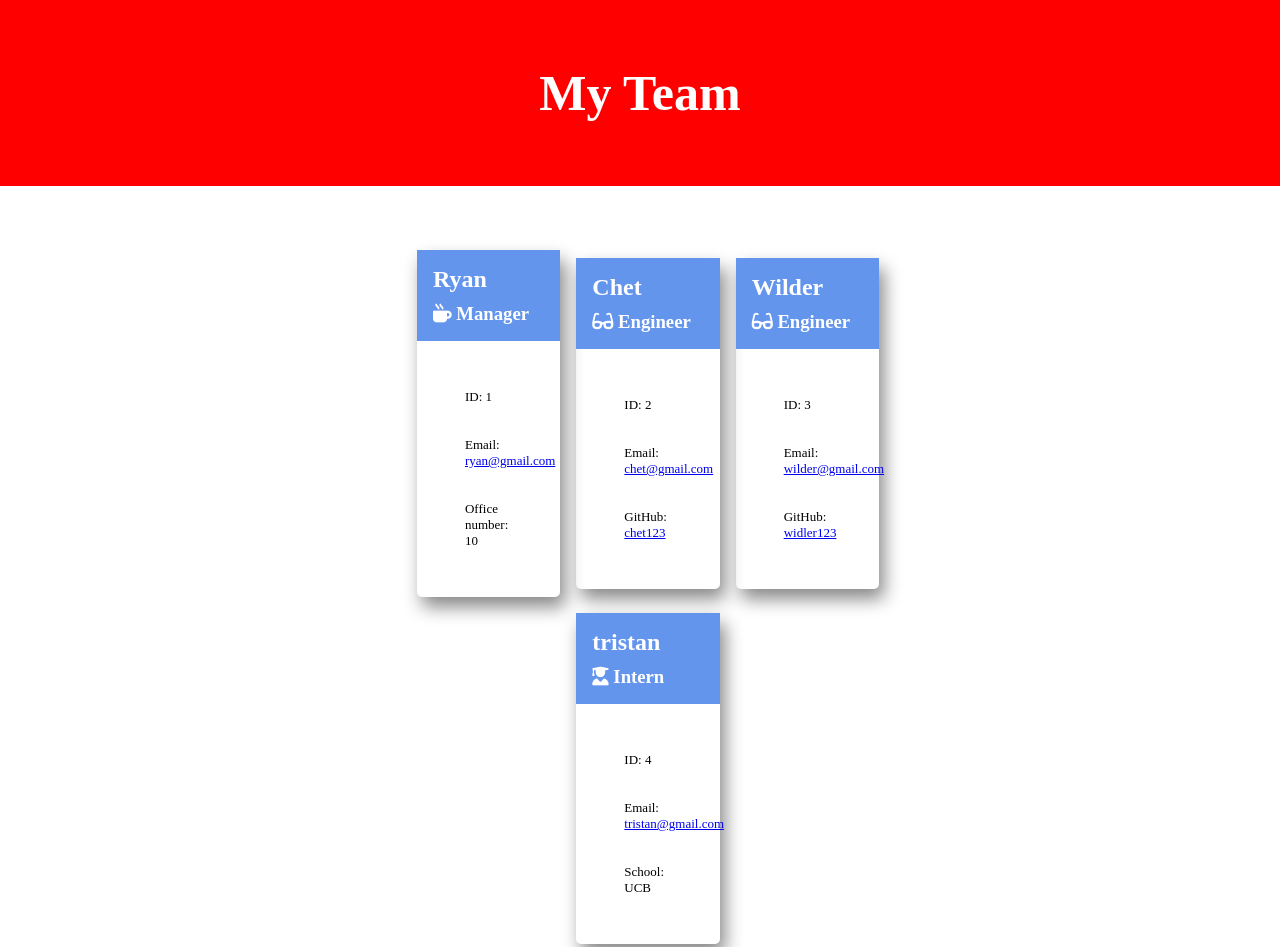
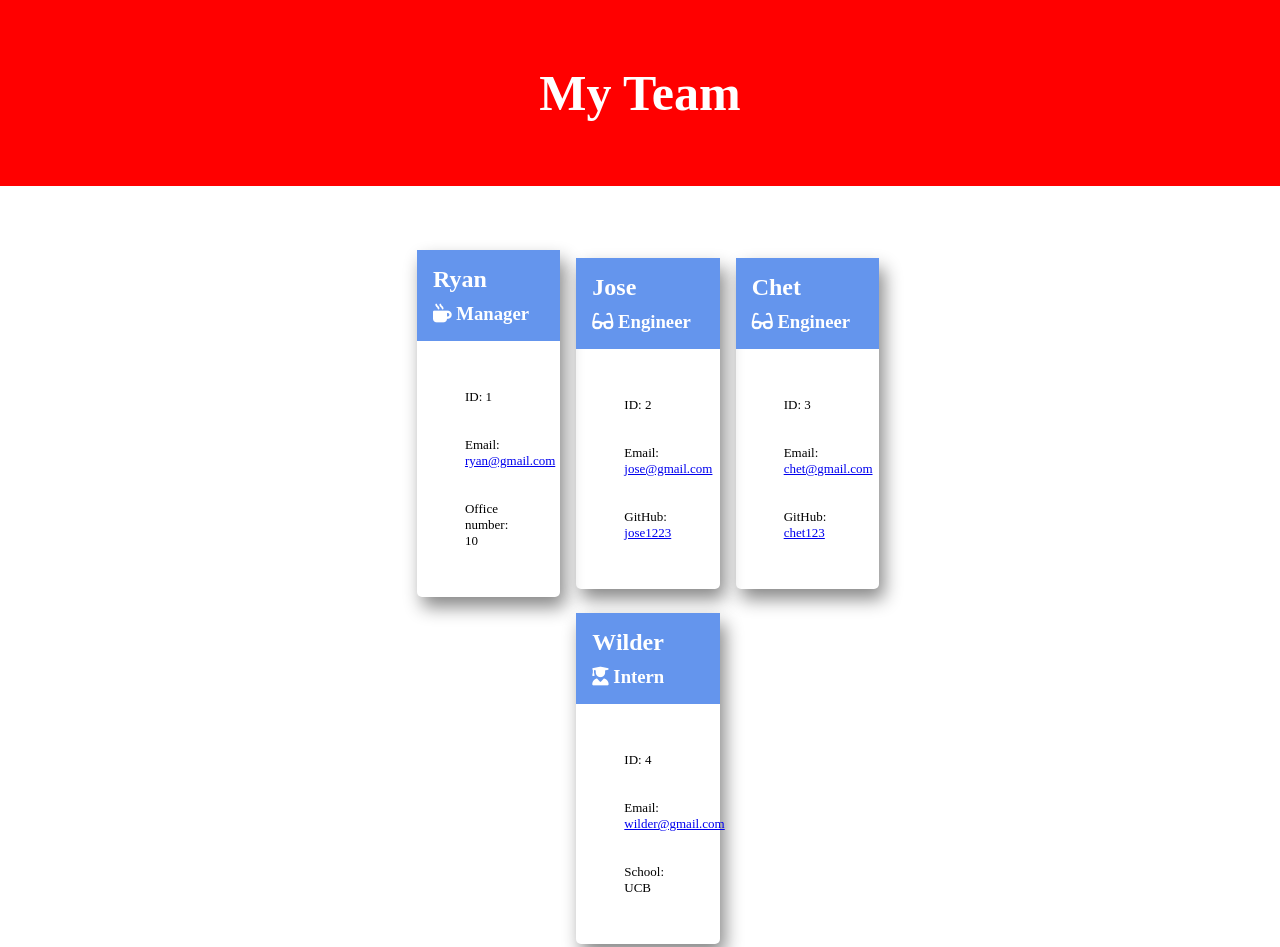
Before and after one commit to ryanms1/team-profile-generator, a website: page dist/index.html in a window 1280 px wide. Shown: the top 947 px of the page. Drawn offline with Linux system fonts and the light colour scheme.

Commit message:
generated sample team profile for submission

```diff
--- a/dist/index.html
+++ b/dist/index.html
@@ -30,36 +30,36 @@
 
             <div class="employee-card">
                 <div class="employee">
+                    <h2 class="name">Jose</h2>
+                    <h3 class="role"><i class="fa-solid fa-glasses"></i> Engineer</h3>
+                </div>
+                <ul class="info">
+                    <li>ID: 2</li>
+                    <li class="list-item">Email: <a href="mailto:jose@gmail.com">jose@gmail.com</a></li>
+                    <li class="list-item">GitHub: <a href='https://github.com/jose1223'>jose1223</a></li>
+                </ul>
+            </div>
+            <div class="employee-card">
+                <div class="employee">
                     <h2 class="name">Chet</h2>
                     <h3 class="role"><i class="fa-solid fa-glasses"></i> Engineer</h3>
                 </div>
                 <ul class="info">
-                    <li>ID: 2</li>
+                    <li>ID: 3</li>
                     <li class="list-item">Email: <a href="mailto:chet@gmail.com">chet@gmail.com</a></li>
                     <li class="list-item">GitHub: <a href='https://github.com/chet123'>chet123</a></li>
-                </ul>
-            </div>
-            <div class="employee-card">
-                <div class="employee">
-                    <h2 class="name">Wilder</h2>
-                    <h3 class="role"><i class="fa-solid fa-glasses"></i> Engineer</h3>
-                </div>
-                <ul class="info">
-                    <li>ID: 3</li>
-                    <li class="list-item">Email: <a href="mailto:wilder@gmail.com">wilder@gmail.com</a></li>
-                    <li class="list-item">GitHub: <a href='https://github.com/widler123'>widler123</a></li>
                 </ul>
             </div>
 
 
                 <div class="employee-card">
                     <div class="employee">
-                        <h2 class="name">tristan</h2>
+                        <h2 class="name">Wilder</h2>
                         <h3 class="role"><i class="fa-solid fa-user-graduate"></i> Intern</h3>
                     </div>
                     <ul class="info">
                         <li>ID: 4</li>
-                        <li class="list-item">Email: <a href="mailto:tristan@gmail.com">tristan@gmail.com</a></li>
+                        <li class="list-item">Email: <a href="mailto:wilder@gmail.com">wilder@gmail.com</a></li>
                         <li class="list-item">School: UCB</li>
                     </ul>
                 </div>
```
Also changed, not shown: README.md (added).
